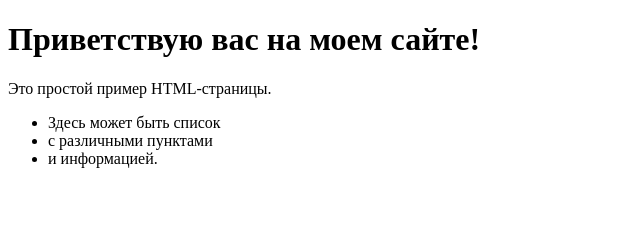
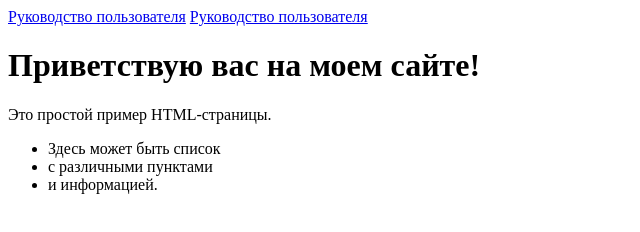
Before and after one commit to Kocheturov/Raster-Editor, a plain HTML site: page index.html in a window 1280 px wide. Shown: the whole page, without its empty margins (0-640 px from the left). Drawn offline with Linux system fonts and the light colour scheme.

Commit message:
Update index.html

```diff
--- a/index.html
+++ b/index.html
@@ -2,10 +2,12 @@
 <html lang="ru">
 <head>
   <meta charset="UTF-8">
-  <title>Мой простой сайт</title>
+  <title>Сайт</title>
 </head>
 <body>
 
+  <a href="Отчёты/Руководство пользователя.pptx">Руководство пользователя</a>
+  <a href="doc/html/annotated.html">Руководство пользователя</a>
   <h1>Приветствую вас на моем сайте!</h1>
 
   <p>Это простой пример HTML-страницы.</p>
```
